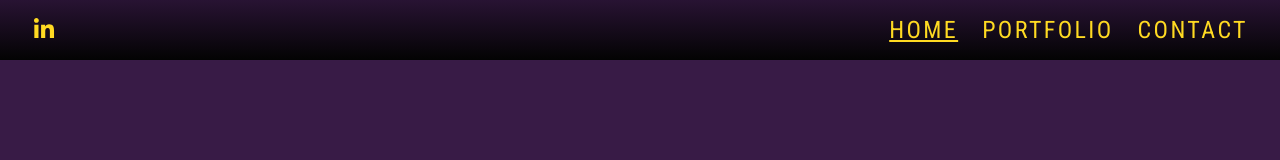
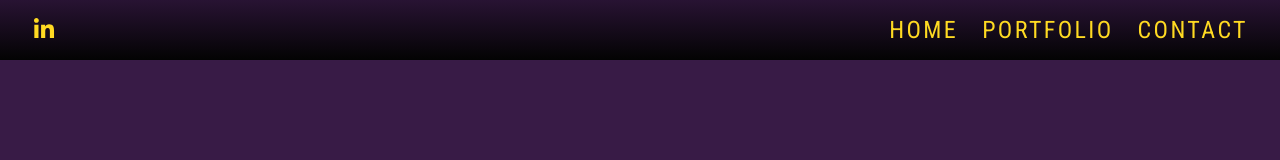
Before and after one commit to RokasGiedrys/astronaut-portfolio, a React (Create React App) app: page / in a window 1280 px wide. Shown: the top 160 px of the page. Built offline with nearby package versions, Linux system fonts and the light colour scheme; the HTML template or start-up script is replaced by a standard one.

Commit message:
header link to home updated

```diff
--- a/src/components/navigation/navigation.component.jsx
+++ b/src/components/navigation/navigation.component.jsx
@@ -4,7 +4,12 @@ import "../navigation/navigation.styles.scss";
 
 const Navigation = () => (
   <div className='options'>
-    <NavLink exact to='/' className='option' activeClassName='selected'>
+    <NavLink
+      exact
+      to='/astronaut-portfolio'
+      className='option'
+      activeClassName='selected'
+    >
       HOME
     </NavLink>
     <NavLink
```
